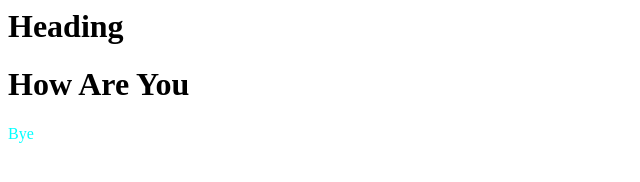
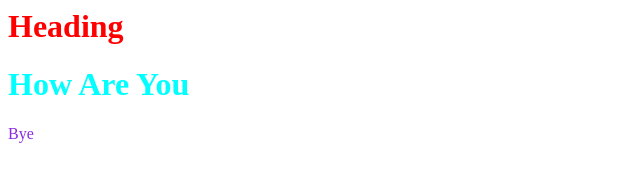
Before and after one commit to JenySherlynRaj/HTML, a plain HTML site: page index.html in a window 1280 px wide. Shown: the whole page, without its empty margins (0-640 px from the left). Drawn offline with Linux system fonts and the light colour scheme.

Commit message:
updated git view

```diff
--- a/style.CSS
+++ b/style.CSS
@@ -1,6 +1,9 @@
-{
+.one{
     color: red;
 }
-p{
+.two{
     color:aqua
 }
+p{
+    color: blueviolet;
+}
```
